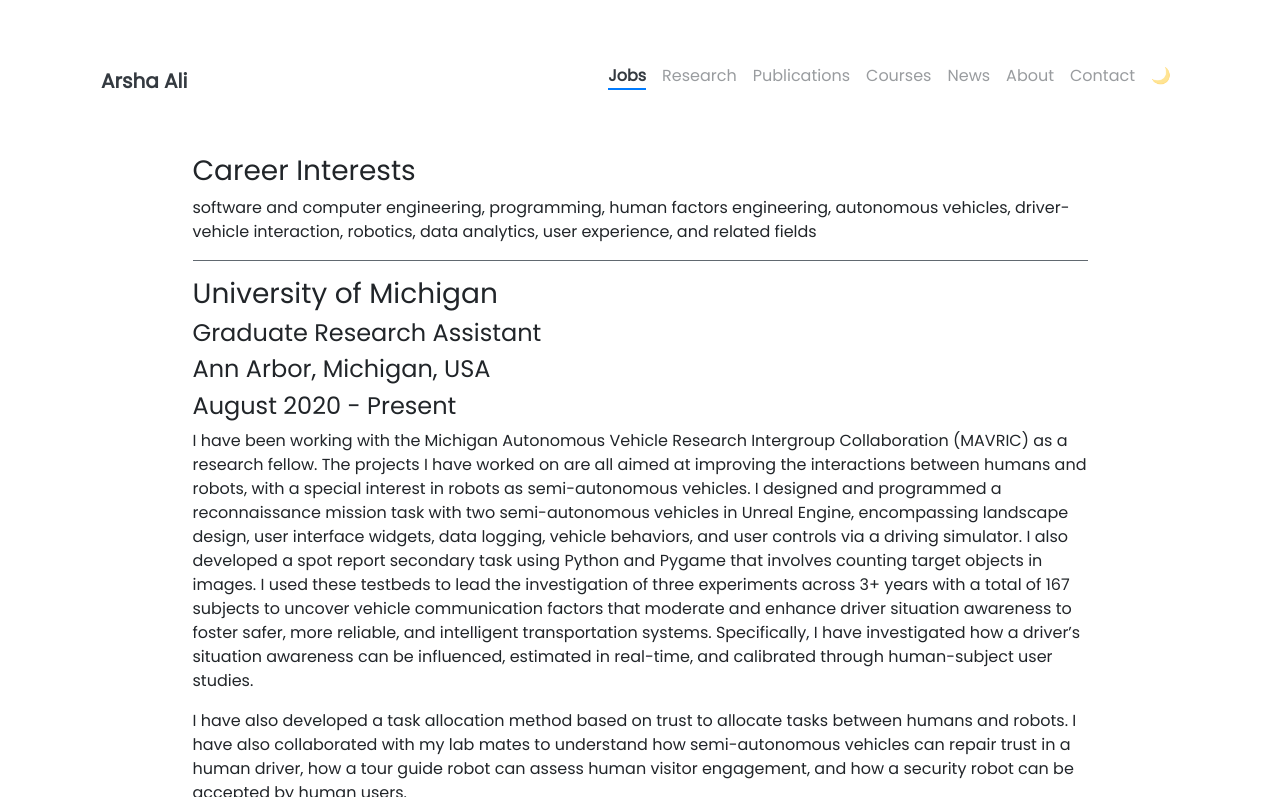
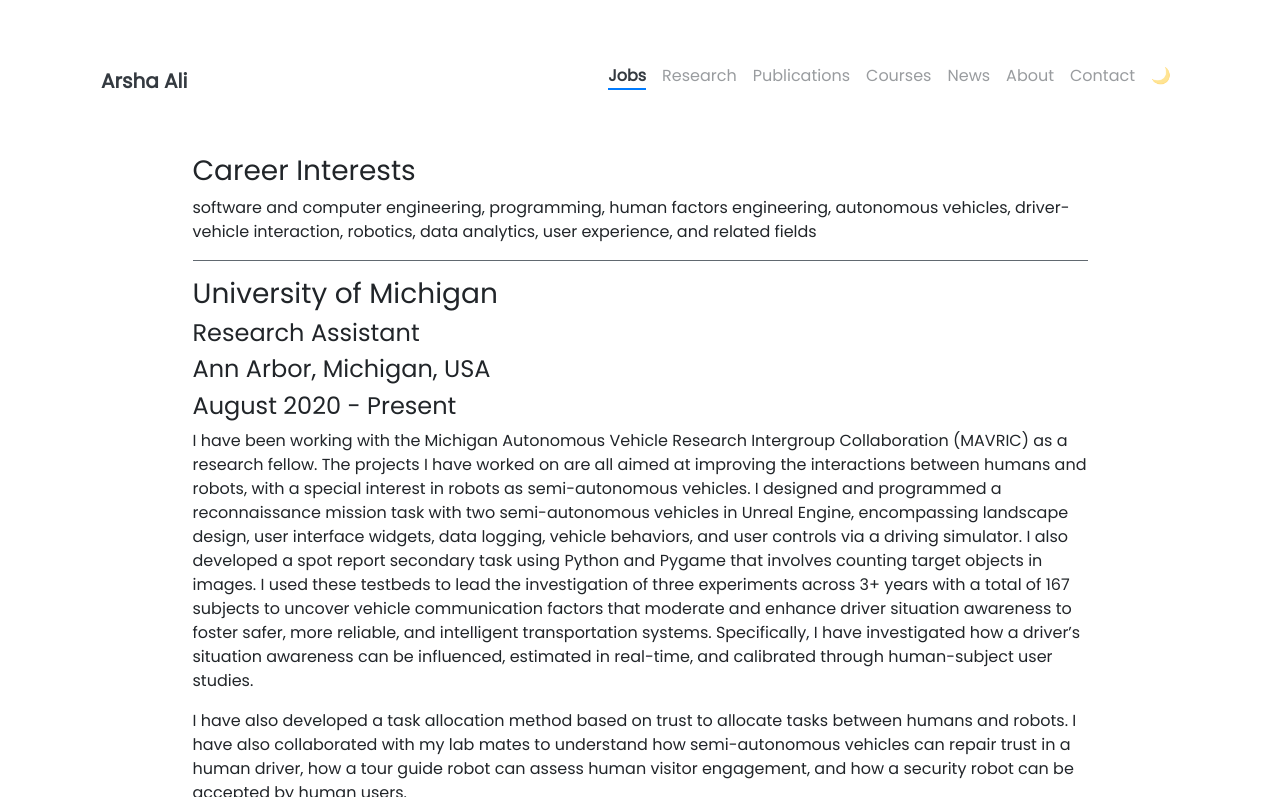
Before and after one commit to arshaali/arshaali.github.io, a Jekyll site: the page built from pages/jobs.md, in a window 1280 px wide and 900 px high, cut to the strip 0-797 px from the top of the window. Built offline with Jekyll 4.4.1, drawn with Linux system fonts in a browser that asks for light colours; nearby versions of some CDN libraries.

Commit message:
Update jobs.md

```diff
--- a/pages/jobs.md
+++ b/pages/jobs.md
@@ -13,7 +13,7 @@ software and computer engineering, programming, human factors engineering, auton
 
 ### University of Michigan
 
-#### Graduate Research Assistant
+#### Research Assistant
 
 #### Ann Arbor, Michigan, USA
 
```
